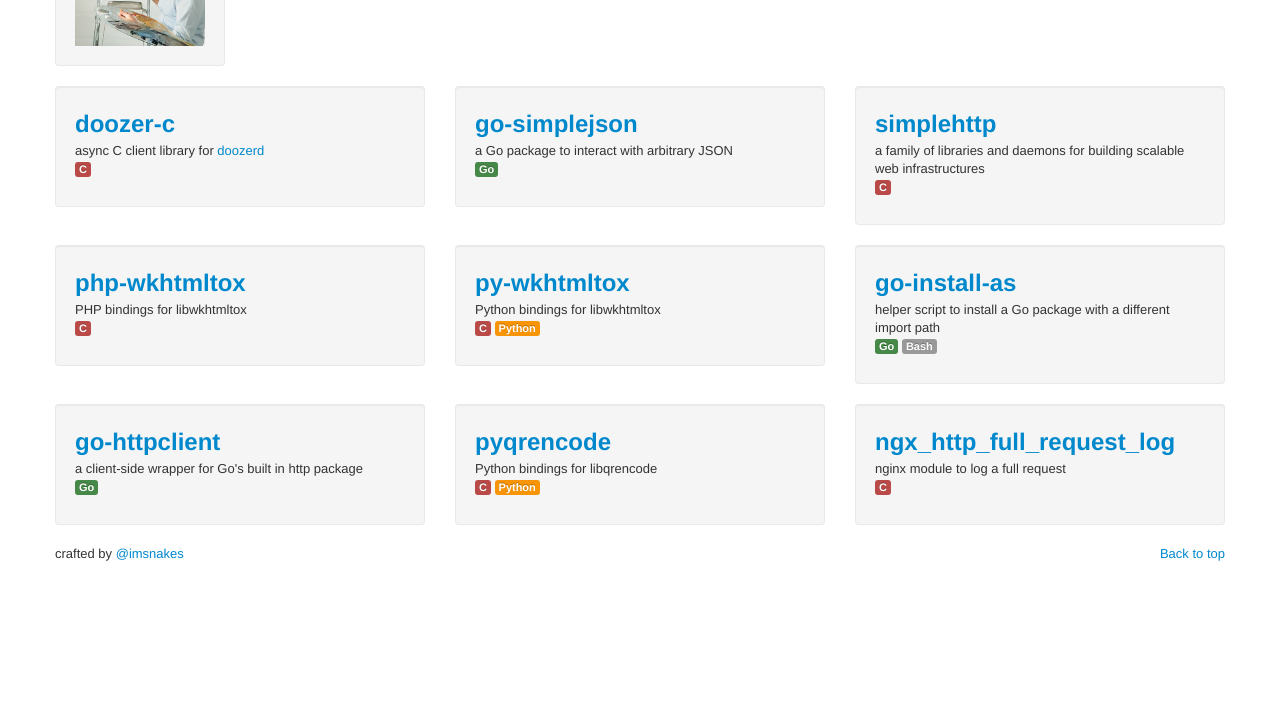
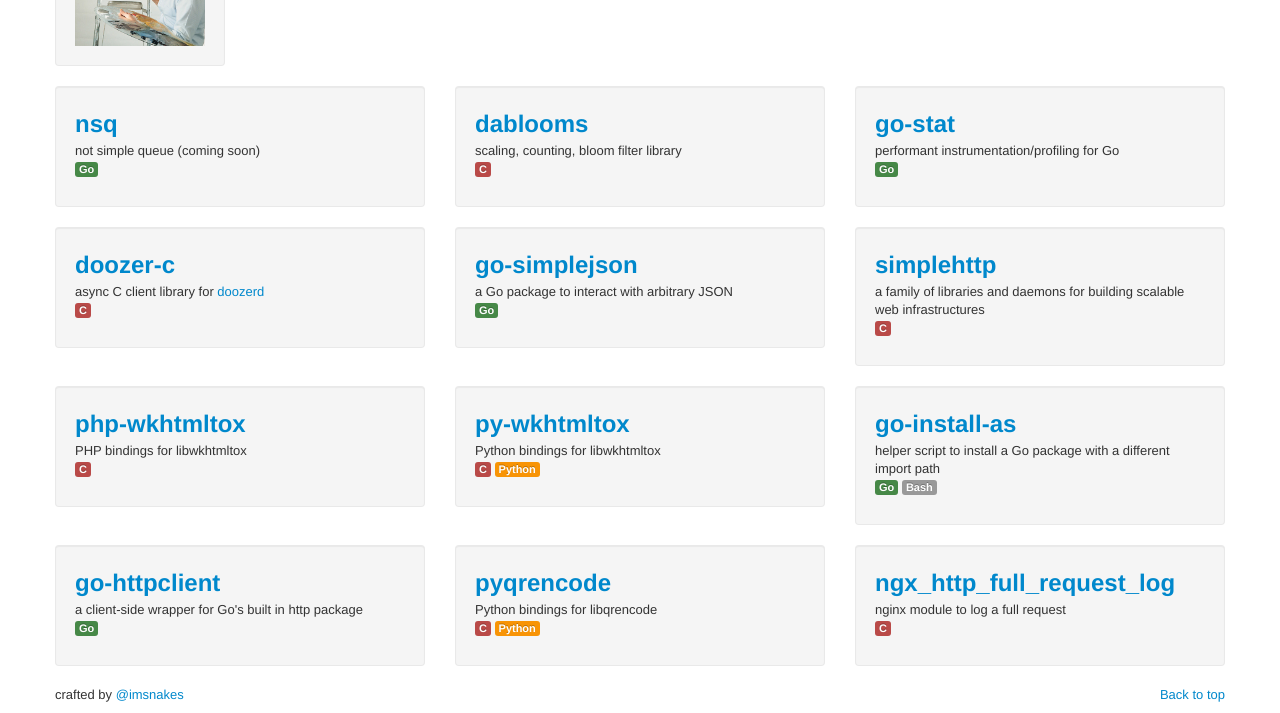
Before and after one commit to mreiferson/mreiferson.github.com, a plain HTML site: page index.html in a window 1280 px wide. Shown: the part 165-878 px from the top of the page. Before the commit the page ends 800 px from the top, so only its background shows below. Drawn offline with Linux system fonts and the light colour scheme.

Commit message:
add nsq/dablooms/go-stat

```diff
--- a/index.html
+++ b/index.html
@@ -40,6 +40,29 @@
                 </div>
             </div>
             <div>
+                <div class="row">
+                    <div class="span4">
+                        <div class="well">
+                            <h2><a href="https://github.com/bitly/nsq">nsq</a></h2>
+                            <p class="description">not simple queue (coming soon)<br/>
+                                <span class="label label-success">Go</span></p>
+                        </div>
+                    </div>
+                    <div class="span4">
+                        <div class="well">
+                            <h2><a href="https://github.com/bitly/dablooms">dablooms</a></h2>
+                            <p class="description">scaling, counting, bloom filter library<br/>
+                                <span class="label label-important">C</span></p>
+                        </div>
+                    </div>
+                    <div class="span4">
+                        <div class="well">
+                            <h2><a href="https://github.com/mreiferson/go-stat">go-stat</a></h2>
+                            <p class="description">performant instrumentation/profiling for Go<br/>
+                                <span class="label label-success">Go</span></p>
+                        </div>
+                    </div>
+                </div>
                 <div class="row">
                     <div class="span4">
                         <div class="well">
```
